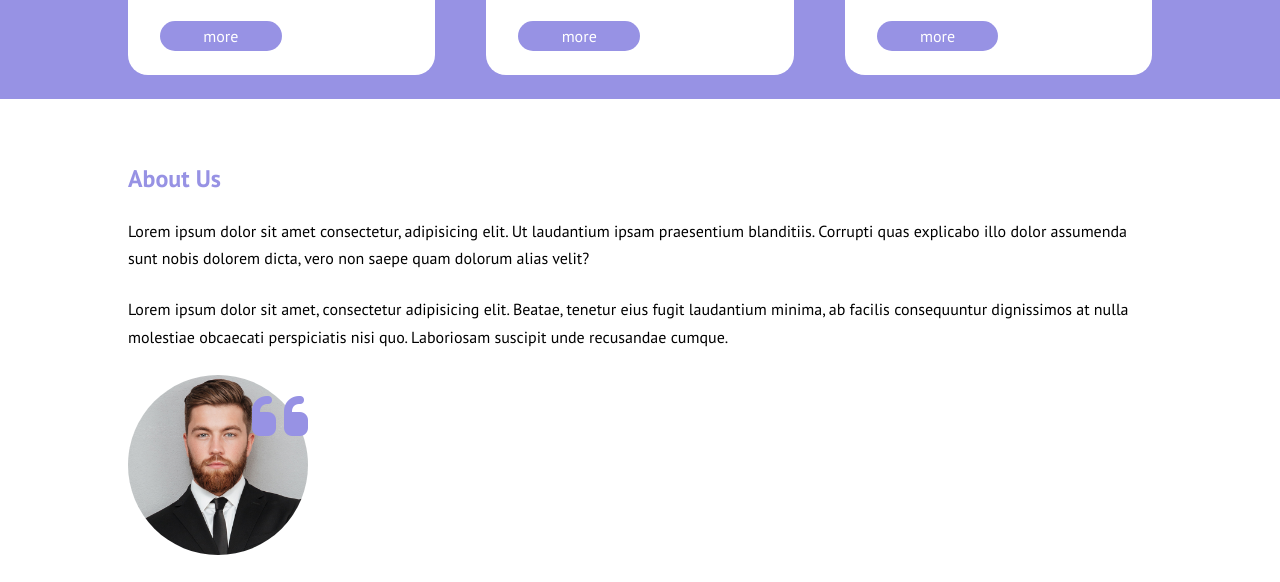
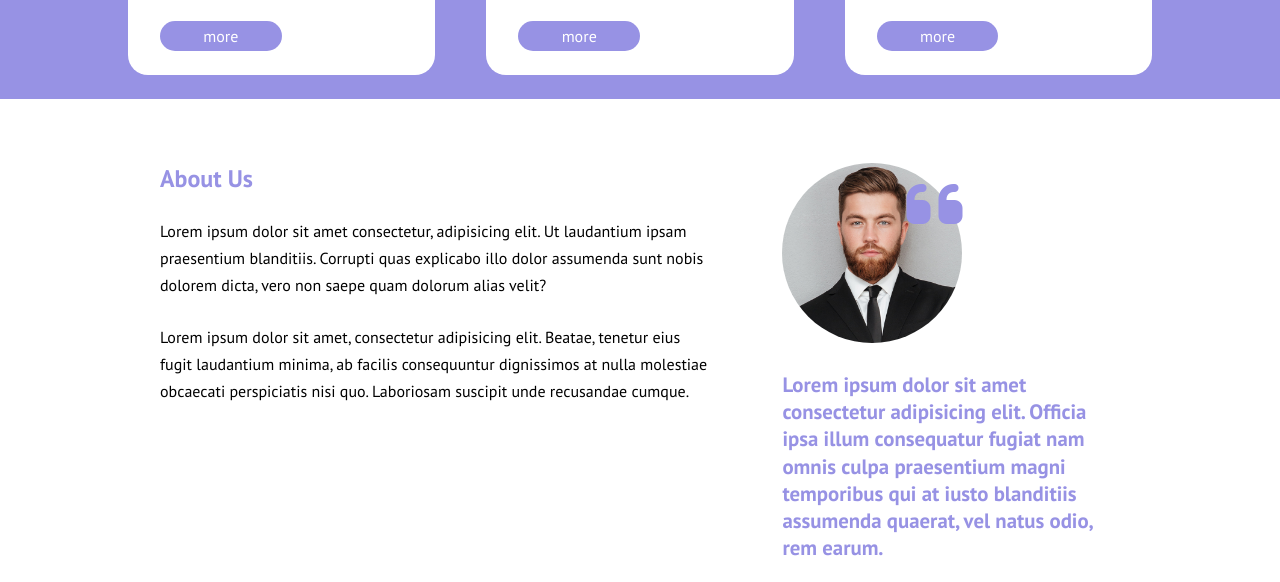
Before and after one commit to giuseppedonnici/htmlcss-responsive-layout, a plain HTML site: page index.html in a window 1280 px wide. Shown: the part 3865-4447 px from the top of the page. Drawn offline with Linux system fonts and the light colour scheme.

Commit message:
Add: media query to about us section

```diff
--- a/css/style.css
+++ b/css/style.css
@@ -405,3 +405,21 @@ ul li {
     right: 0;
     font-size: 4rem;
 }
+
+/* media query about us section */
+@media screen and (min-width: 768px) {
+    .about .row {
+        display: flex;
+        /* justify-content: space-between; */
+    }
+
+    .about .content.left {
+        width: 60%;
+        padding: 0 2rem;
+    }
+
+    .about .content.right {
+        width: 40%;
+        padding: 0 2.5rem;
+    }
+}
```
